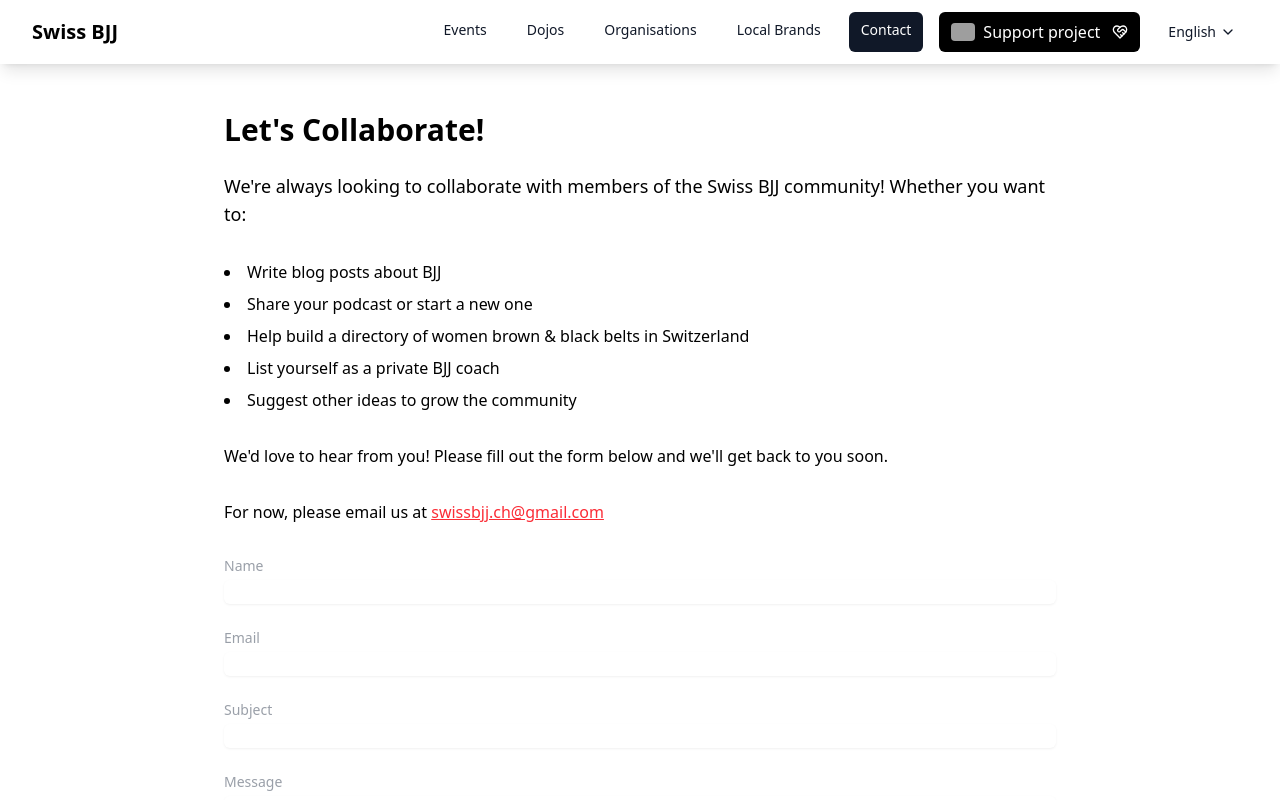
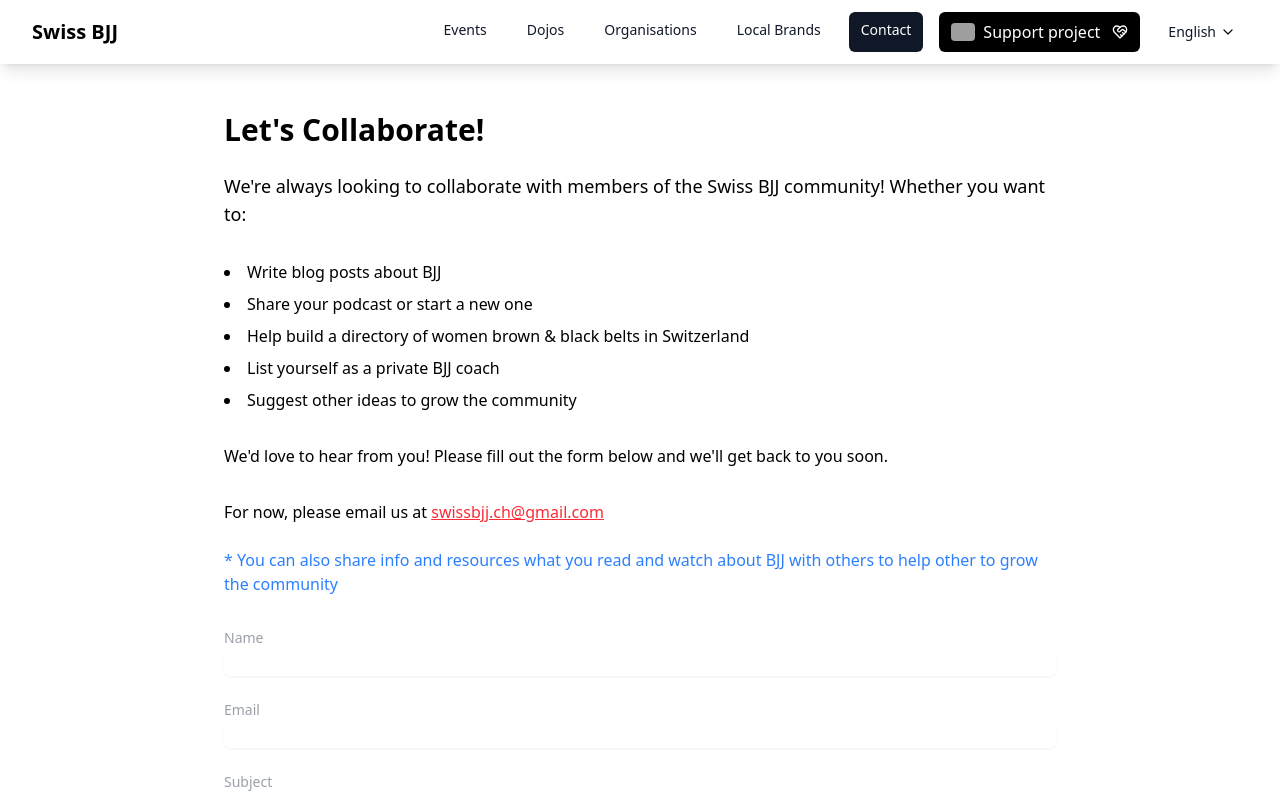
Before and after one commit to SavaMar/swiss_bjj_events, a Next.js app: page /contact in a window 1280 px wide. Shown: the top 800 px of the page. Built offline with nearby package versions, Linux system fonts and the light colour scheme; grey boxes are pictures that could not be loaded.

Commit message:
Add contact invintation

```diff
--- a/app/contact/page.tsx
+++ b/app/contact/page.tsx
@@ -48,6 +48,12 @@
         >
           swissbjj.ch@gmail.com
         </a>
+        <br></br>
+        <br></br>
+        <span className="text-blue-500">
+          * You can also share info and resources what you read and watch about
+          BJJ with others to help other to grow the community
+        </span>
       </p>
 
       <form
```
